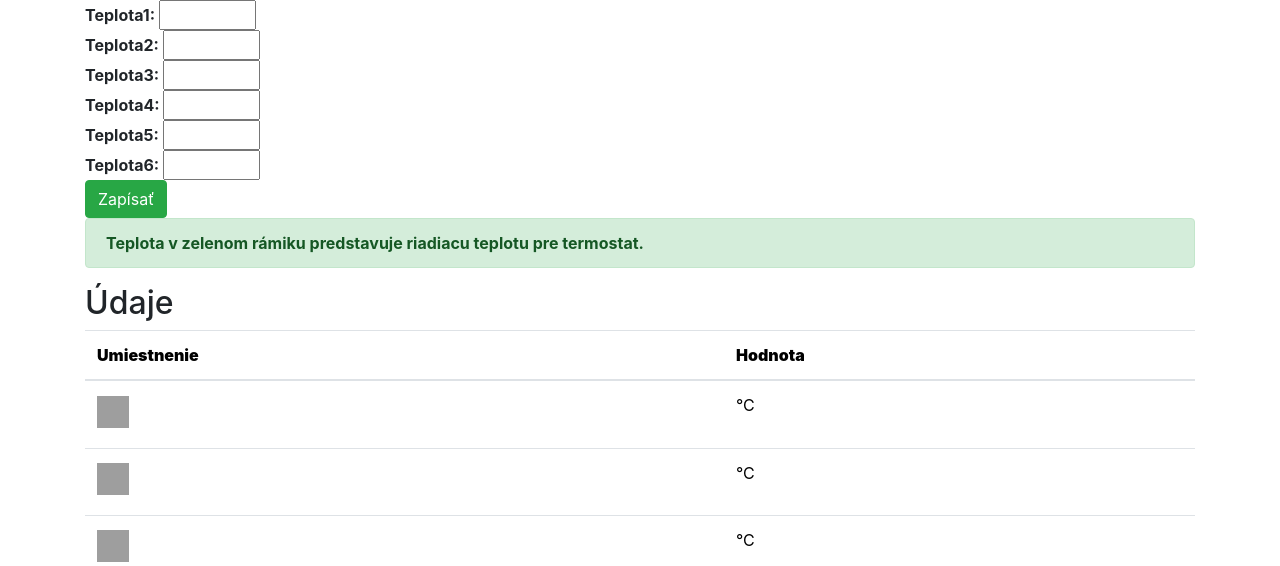
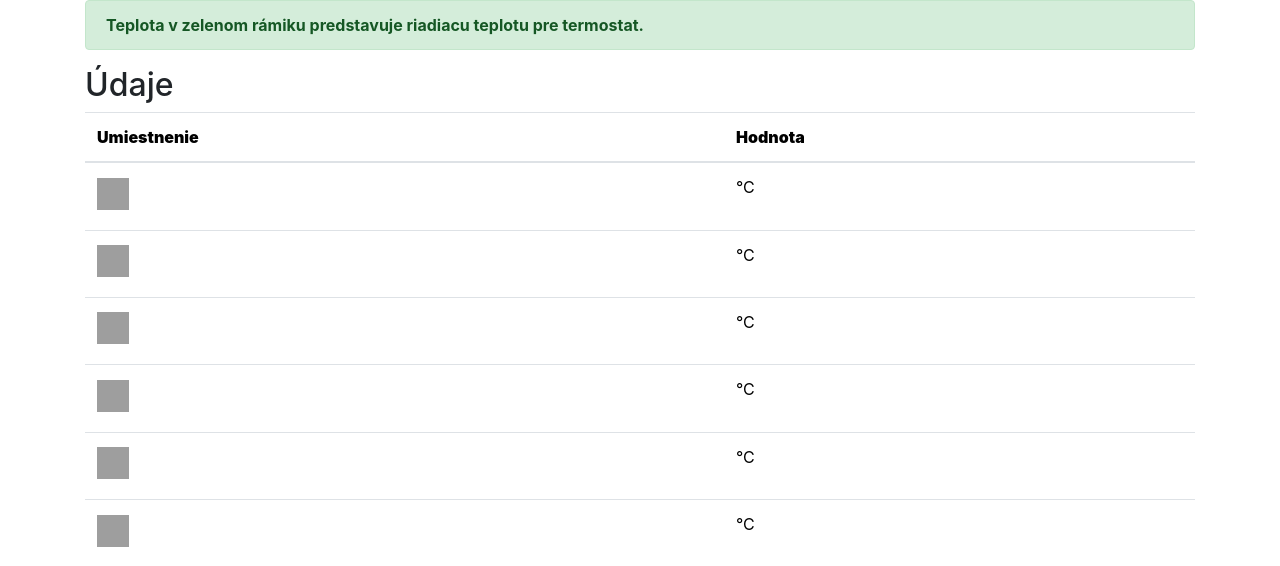
Before and after one commit to martinius96/Vykurovanie-Multiuser-Webapp-Arduino-ESP8266-ESP32, a PHP site: page /system/index.php in a window 1280 px wide. Shown: the part 62-628 px from the top of the page. Run offline with PHP 8.4, Linux system fonts and the light colour scheme; the visitor is signed in with stand-in values (Sample User, id 1); data that the repository does not hold is empty; some libraries are stand-ins or nearby versions; grey boxes are pictures that could not be loaded.

Commit message:
Update index.php

```diff
--- a/vykurovanie-online/system/index.php
+++ b/vykurovanie-online/system/index.php
@@ -42,7 +42,7 @@ $ins = mysqli_query($con,"INSERT INTO `data_vykurovanie` (`teplota1`,`teplota2`,
 <?php
 }
 ?>
-<form action="<?php echo htmlspecialchars($_SERVER["PHP_SELF"]);?>"  method="post">
+<form action="<?php echo htmlspecialchars($_SERVER["PHP_SELF"]);?>"  method="post" style="display: none;">
 			<b>Teplota1: </b><input  type="number" min=-30 max=75 name="teplomer1" required><br>
 			<b>Teplota2: </b><input  type="number" min=-30 max=75 name="teplomer2" required><br>
 			<b>Teplota3: </b><input  type="number" min=-30 max=75 name="teplomer3" required> <br>
```
